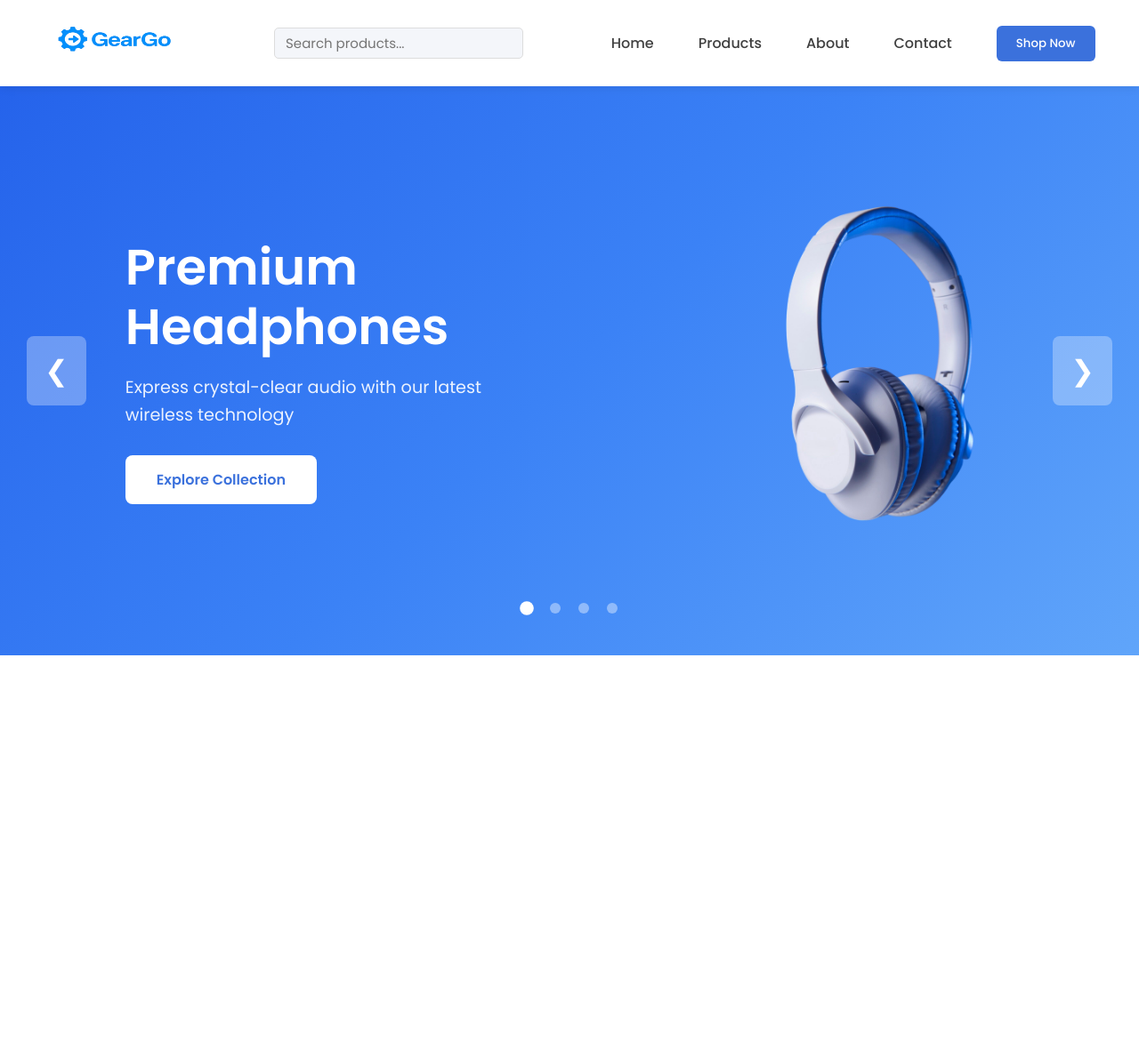
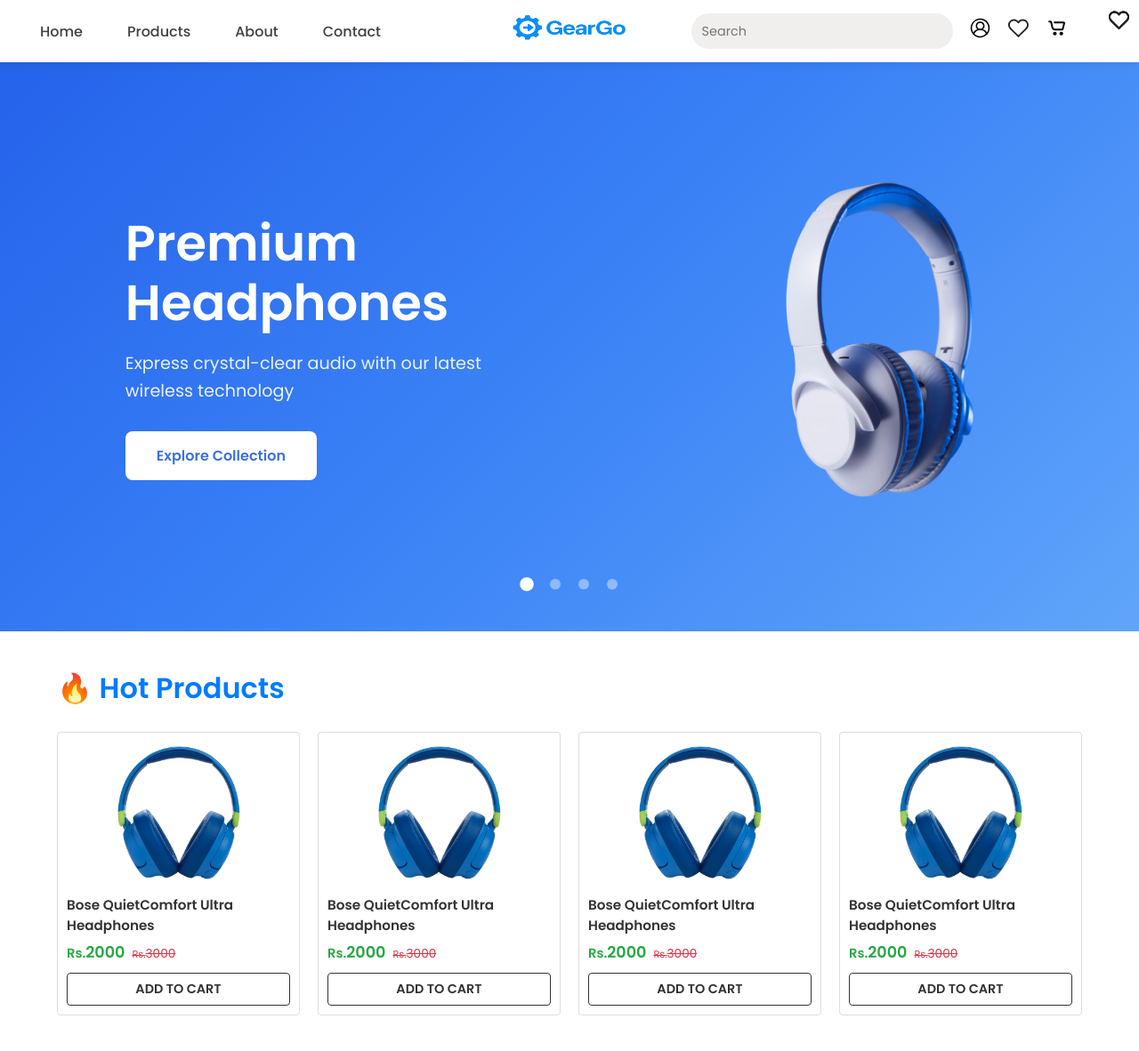
Before and after one commit to SaadLabs/Geargo, a PHP site: page / in a window 1280 px wide. Shown: the whole page at 89% size. Before the commit the page ends 737 px from the top, so only its background shows below. Run offline with PHP 8.4, Linux system fonts and the light colour scheme.

Commit message:
Updated with hot products list

```diff
--- a/index.html
+++ b/index.html
@@ -6,8 +6,10 @@
   <meta name="viewport" content="width=device-width, initial-scale=1.0" />
   <title>Gear Go</title>
   <link href="https://fonts.googleapis.com/css2?family=Poppins:wght@300;400;500;600&display=swap" rel="stylesheet">
+  <link rel="stylesheet" href="https://fonts.googleapis.com/css2?family=Material+Symbols+Outlined" />
   <link rel="stylesheet" href="styles.css">
   <style>
+
 
   </style>
 </head>
@@ -16,17 +18,9 @@
   <!-- header section -->
   <header>
     <nav>
-      <div class="logo">
-        <img src="logo/logo_blue_bgr.png" alt="Logo" />
-
-      </div>
-      <div class="search-bar">
-      <input type="text" placeholder="Search products..." />
-      <button type="submit"><i class="fas fa-search"></i></button>
-    </div>
-
       <div class="menu-icon" id="menuIcon">☰</div>
 
+      <div class="left-section">
         <div class="nav-links-container" id="navContainer">
           <ul class="nav-links">
             <li><a href="#">Home</a></li>
@@ -34,10 +28,54 @@
             <li><a href="#">About</a></li>
             <li><a href="#">Contact</a></li>
           </ul>
-        <button class="shop-button">Shop Now</button>
+          <div class="mobile-menu-icons">
+            <a href="#" class="mobile-icon-link">
+              <img height="25px" src="svg/user.svg" alt="User">
+              <span>My Account</span>
+            </a>
+            <a href="#" class="mobile-icon-link">
+              <img height="25px" src="svg/Heart.svg" alt="Heart">
+              <span>Wishlist</span>
+            </a>
+          </div>
+        </div>
+      </div>
+
+      <div class="center-section">
+        <div class="logo">
+          <img src="logo/logo_blue_bgr.png" alt="Logo" />
+        </div>
+      </div>
+
+      <div class="right-section">
+        <!-- Desktop search bar -->
+        <div class="search-box desktop-search">
+          <input id="searchInput" placeholder="Search">
+          <button id="clearBtn"><span class="material-symbols-outlined">close</span></button>
+          <div class="vline"></div>
+          <button><span class="material-symbols-outlined search-icon">search</span></button>
+        </div>
+
+        <!-- Mobile search icon -->
+        <span class="material-symbols-outlined mobile-search-icon">search</span>
+
+        <a class="nav-svg no-show-svg" href=""><img src="svg/user.svg" alt=""></a>
+        <a class="nav-svg no-show-svg" href=""><img src="svg/Heart.svg" alt=""></a>
+        <a class="nav-svg" href=""><img src="svg/cart.svg" alt=""></a>
       </div>
     </nav>
+
+    <!-- Mobile search bar -->
+    <div class="mobile-search-bar">
+      <div class="search-box">
+        <input id="mobileSearchInput" placeholder="Search" />
+        <button id="mobileClearBtn"><span class="material-symbols-outlined">close</span></button>
+        <div class="vline"></div>
+        <button><span class="material-symbols-outlined search-icon">search</span></button>
+      </div>
+    </div>
   </header>
+
 
   <!-- hero section -->
   <section class="hero">
@@ -116,8 +154,8 @@
         </div>
       </div>
     </div>
-    <button class="slide-change-btn prev">&#10094;</button>
-    <button class="slide-change-btn next">&#10095;</button>
+    <!-- <button class="slide-change-btn prev">&#10094;</button> -->
+    <!-- <button class="slide-change-btn next">&#10095;</button> -->
 
     <div class="dots-container">
       <span class="dot active"></span>
@@ -128,7 +166,89 @@
 
 
   </section>
+
+  <section class="hot-products">
+    <h2>🔥 Hot Products</h2>
+    <div class="hot-products-grid">
+
+      <div class="product-card-premium">
+        <div class="wishlist-icon">
+          <img src="svg/Heart.svg" height="25px" alt=""></a>
+        </div>
+        <div class="product-image-container-premium">
+          <img src="images/hot-deals/headphone1.png" height="200px" alt="Bose QuietComfort Ultra Headphones"
+            class="product-image-premium">
+        </div>
+        <div class="product-info-section">
+          <h3 class="product-title-premium">Bose QuietComfort Ultra Headphones</h3>
+          <div class="price-comparison-section">
+            <span class="current-price-premium"><small>Rs.</small>2000</span>
+            <span class="original-price-premium"><small>Rs.</small>3000</span>
+          </div>
+          <button class="add-to-cart-btn-premium">ADD TO CART</button>
+        </div>
+      </div>
+
+
+      <div class="product-card-premium">
+        <div class="wishlist-icon">
+          <img src="svg/Heart.svg" height="25px" alt=""></a>
+        </div>
+        <div class="product-image-container-premium">
+          <img src="images/hot-deals/headphone1.png" height="200px" alt="Bose QuietComfort Ultra Headphones"
+            class="product-image-premium">
+        </div>
+        <div class="product-info-section">
+          <h3 class="product-title-premium">Bose QuietComfort Ultra Headphones</h3>
+          <div class="price-comparison-section">
+            <span class="current-price-premium"><small>Rs.</small>2000</span>
+            <span class="original-price-premium"><small>Rs.</small>3000</span>
+          </div>
+          <button class="add-to-cart-btn-premium">ADD TO CART</button>
+        </div>
+      </div>
+
+      <div class="product-card-premium">
+        <div class="wishlist-icon">
+          <img src="svg/Heart.svg" height="25px" alt=""></a>
+        </div>
+        <div class="product-image-container-premium">
+          <img src="images/hot-deals/headphone1.png" height="200px" alt="Bose QuietComfort Ultra Headphones"
+            class="product-image-premium">
+        </div>
+        <div class="product-info-section">
+          <h3 class="product-title-premium">Bose QuietComfort Ultra Headphones</h3>
+          <div class="price-comparison-section">
+            <span class="current-price-premium"><small>Rs.</small>2000</span>
+            <span class="original-price-premium"><small>Rs.</small>3000</span>
+          </div>
+          <button class="add-to-cart-btn-premium">ADD TO CART</button>
+        </div>
+      </div>
+
+      <div class="product-card-premium">
+        <div class="wishlist-icon">
+          <img src="svg/Heart.svg" height="25px" alt=""></a>
+        </div>
+        <div class="product-image-container-premium">
+          <img src="images/hot-deals/headphone1.png" height="200px" alt="Bose QuietComfort Ultra Headphones"
+            class="product-image-premium">
+        </div>
+        <div class="product-info-section">
+          <h3 class="product-title-premium">Bose QuietComfort Ultra Headphones</h3>
+          <div class="price-comparison-section">
+            <span class="current-price-premium"><small>Rs.</small>2000</span>
+            <span class="original-price-premium"><small>Rs.</small>3000</span>
+          </div>
+          <button class="add-to-cart-btn-premium">ADD TO CART</button>
+        </div>
+      </div>
+
+    </div>
+  </section>
   <script src="script.js"></script>
+
+
 </body>
 
 </html>
--- a/styles.css
+++ b/styles.css
@@ -17,9 +17,30 @@
     }
 
     nav {
+      height: 70px;
       display: flex;
-      justify-content: space-around;
+      justify-content: space-between;
       align-items: center;
+      padding: 0 30px;
+    }
+
+    .left-section {
+      display: flex;
+      align-items: center;
+      margin-left: 15px;
+    }
+
+    .center-section {
+      position: absolute;
+      left: 50%;
+      transform: translateX(-50%);
+    }
+
+    .right-section {
+      display: flex;
+      align-items: center;
+      gap: 18px;
+      margin-right: 50px;
     }
 
     .logo img {
@@ -44,6 +65,24 @@
       color: rgb(64, 64, 64);
       font-weight: 500;
       transition: color 0.3s ease;
+      position: relative;
+    }
+
+    .nav-links li a::after {
+      content: '';
+      position: absolute;
+      left: 0;
+      bottom: 0;
+      width: 100%;
+      height: 1px;
+      background-color: blue;
+      transform: scaleX(0);
+      transform-origin: left;
+      transition: transform 0.3s ease;
+    }
+
+    .nav-links li a:hover::after {
+      transform: scaleX(1);
     }
 
     .nav-links a:hover {
@@ -59,7 +98,6 @@
       cursor: pointer;
       font-weight: 500;
       margin-left: 20px;
-      /* moves button slightly right */
       transition: background-color 0.3s ease, transform 0.2s ease;
     }
 
@@ -68,8 +106,6 @@
       transform: scale(1.05);
     }
 
-    /* responsive for navbar */
-
     .menu-icon {
       display: none;
       font-size: 28px;
@@ -77,7 +113,109 @@
       color: #3b71dc;
     }
 
-    @media (max-width: 992px) {
+    .logo-search {
+      display: flex;
+      align-items: center;
+      gap: 20px;
+    }
+
+    /* ---- Search Bar ---- */
+    .search-box {
+      display: flex;
+      align-items: center;
+      width: 23vw;
+      padding: 0 12px;
+      height: 40px;
+      background: #F1EFEE;
+      border: none;
+      border-radius: 25px;
+      position: relative;
+      overflow: hidden;
+      display: flex;
+
+    }
+
+    .search-box::after {
+      content: "";
+      position: absolute;
+      bottom: 0;
+      left: 0;
+      width: 100%;
+      height: 3px;
+      background: #1a73e8;
+      transform: translateY(100%);
+      transition: 0.2s;
+    }
+
+    .search-box:focus-within::after {
+      transform: translateY(0);
+    }
+
+    input {
+      flex: 1;
+      border: none;
+      outline: none;
+      font-size: 16px;
+      background: #F1EFEE;
+      font-size: 0.9rem;
+    }
+
+    button {
+      background: none;
+      border: none;
+      cursor: pointer;
+      padding: 5px;
+    }
+
+    #clearBtn {
+      display: none;
+    }
+
+    .vline {
+      width: 1px;
+      height: 60%;
+      background: #ccc;
+      margin-right: 3px;
+    }
+
+    .search-icon {
+      opacity: 0.4;
+      transition: 0.2s;
+    }
+
+    .search-box:focus-within .search-icon {
+      opacity: 1;
+    }
+
+    .mobile-search-bar {
+      display: none;
+      width: 100%;
+      padding: 10px 20px;
+      background: #fff;
+      box-shadow: 0 2px 10px rgba(0, 0, 0, 0.1);
+      position: relative;
+      /* appear below navbar */
+    }
+
+
+
+    .mobile-search-icon {
+      display: none;
+      font-size: 26px;
+      cursor: pointer;
+      color: #3b71dc;
+    }
+
+    .nav-svg img {
+      height: 25px;
+    }
+
+    .mobile-menu-icons {
+      display: none;
+    }
+
+    /* Responsive for navbar header */
+    @media (max-width: 1100px) {
       nav {
         justify-content: space-between;
         padding: 0 20px;
@@ -85,21 +223,25 @@
         height: 80px;
       }
 
-      /* show menu icon */
+      .right-section {
+        margin-right: 5px;
+      }
+
+      .nav-svg img {
+        height: 30px;
+      }
+
+      .no-show-svg {
+        display: none;
+      }
+
       .menu-icon {
         display: block;
       }
 
-      /* hide shop button */
-      .shop-button {
-        display: none;
-      }
-
-      /* dropdown */
       .nav-links-container {
         position: absolute;
         top: 80px;
-        /* just below navbar */
         left: 0;
         width: 100%;
         height: 0;
@@ -121,59 +263,54 @@
 
       }
 
-      /* when active */
       .nav-links-container.active {
-        height: 40vh;
-      }
+        height: 55vh;
       }
 
-    /* === Logo + Search Bar Layout === */
-    .logo-search {
+      .mobile-menu-icons {
+        display: flex;
+        flex-direction: column;
+        gap: 15px;
+        margin-top: 20px;
+        padding-top: 20px;
+        border-top: 1px solid #eee;
+        width: 80%;
+        align-items: center;
+      }
+
+      .mobile-icon-link {
         display: flex;
         align-items: center;
-      gap: 20px;
+        gap: 15px;
+        text-decoration: none;
+        color: rgb(64, 64, 64);
+        font-weight: 500;
+        font-size: 1.1rem;
       }
 
-    /* === Search Bar === */
-    .search-bar {
-      display: flex;
-      align-items: center;
-      background-color: #f4f6fa;
-      border: 1px solid #ddd;
-      border-radius: 5px;
-      padding: 5px 12px;
-      width: 280px;
-      transition: box-shadow 0.3s ease, width 0.3s ease;
+      .desktop-search {
+        display: none;
       }
 
-    .search-bar input {
-      border: none;
-      outline: none;
-      background: transparent;
-      width: 100%;
-      font-size: 15px;
-      color: #333;
+      .mobile-search-icon {
+        display: block;
       }
 
-    .search-bar button {
-      background: none;
-      border: none;
-      color: #3b71dc;
-      font-size: 16px;
-      cursor: pointer;
+      .no-show-svg {
+        display: none;
       }
 
-    .search-bar:focus-within {
-      box-shadow: 0 0 6px rgba(59, 113, 220, 0.4);
-      background-color: #fff;
+      .mobile-search-bar .search-box {
+        width: 100%;
+        height: 45px;
       }
 
-    /* === Responsive Adjustments === */
-    @media (max-width: 768px) {
-      .search-bar {
-        width: 30%;
+      .mobile-search-bar input {
+        font-size: 16px;
       }
+
     }
+
 
     /* hero section  */
 
@@ -459,3 +596,128 @@
         margin: 0 4px;
       }
     }
+
+    /* ========== HOT PRODUCTS SECTION =========== */
+
+    .hot-products {
+      width: 90%;
+      margin: auto;
+      padding: 40px 0;
+      font-family: Arial, sans-serif;
+    }
+
+    .hot-products h2 {
+      text-align: left;
+      font-size: 2rem;
+      margin-bottom: 25px;
+      color: #007bff;
+    }
+
+    @media (max-width: 500px) {
+      .hot-products h2 {
+        text-align: center;
+      }
+    }
+
+    /* ---------- PRODUCT GRID ---------- */
+    .hot-products-grid {
+      display: grid;
+      gap: 20px;
+      grid-template-columns: repeat(auto-fill, minmax(220px, 1fr));
+    }
+
+    /* MOBILE FIX: Always show 2 items, no shrinking */
+    @media (max-width: 500px) {
+      .hot-products-grid {
+        grid-template-columns: repeat(2, 1fr);
+      }
+    }
+
+    /* ---------- CARD STYLE ---------- */
+
+    .product-card-premium {
+      background-color: white;
+      border: 1px solid #ddd;
+      border-radius: 4px;
+      overflow: hidden;
+      padding: 10px;
+      font-family: sans-serif;
+      cursor: pointer;
+      transition: box-shadow 0.2s ease;
+    }
+
+    .product-card-premium:hover {
+      box-shadow: 0 3px 5px rgba(0, 0, 0, 0.15);
+    }
+
+    .wishlist-icon {
+      position: absolute;
+      top: 10px;
+      right: 10px;
+      z-index: 10;
+    }
+
+    .product-image-container-premium {
+      text-align: center;
+      padding: 5px 0;
+    }
+
+    .product-image-premium {
+      width: 100%;
+      max-height: 150px;
+      object-fit: contain;
+    }
+
+    .product-info-section {
+      padding-top: 5px;
+    }
+
+    .product-title-premium {
+      font-size: 0.95em;
+      font-weight: bold;
+      color: #333;
+      margin: 0 0 6px 0;
+      display: -webkit-box;
+      -webkit-line-clamp: 2;
+      -webkit-box-orient: vertical;
+      overflow: hidden;
+    }
+
+    .price-comparison-section {
+      display: flex;
+      align-items: baseline;
+      flex-wrap: wrap;
+      margin-bottom: 10px;
+    }
+
+    .current-price-premium {
+      font-size: 1.1em;
+      font-weight: bold;
+      color: #28a745;
+      margin-right: 8px;
+    }
+
+    .original-price-premium {
+      font-size: 0.85em;
+      color: #dc3545;
+      text-decoration: line-through;
+    }
+
+    .add-to-cart-btn-premium {
+      width: 100%;
+      padding: 7px 10px;
+      border: 1px solid #333;
+      border-radius: 4px;
+      background-color: transparent;
+      color: #333;
+      font-size: 0.9em;
+      font-weight: 600;
+      cursor: pointer;
+      transition: all 0.2s ease-in-out;
+    }
+
+    .add-to-cart-btn-premium:hover {
+      background-color: #007bff;
+      border-color: #007bff;
+      color: white;
+    }
```
Also changed, not shown: script.js (+74 -14 lines), test.html (added, +135 -0 lines), images/hot-deals/headphone1.png (added), svg/Heart.svg (added), svg/cart.svg (added), svg/fire-icon.png (added), svg/user.svg (added). Lines whose indentation alone changed are shown as unchanged.
